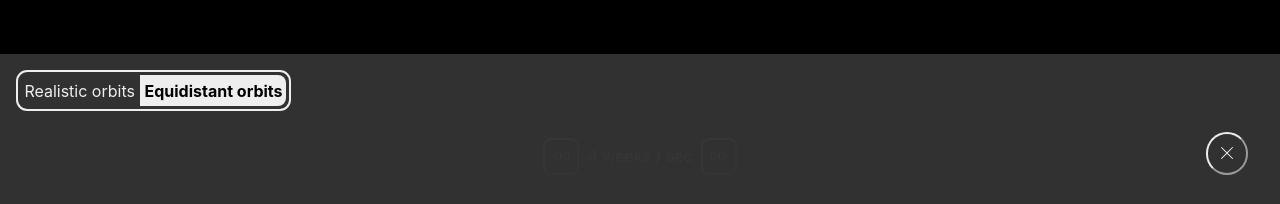
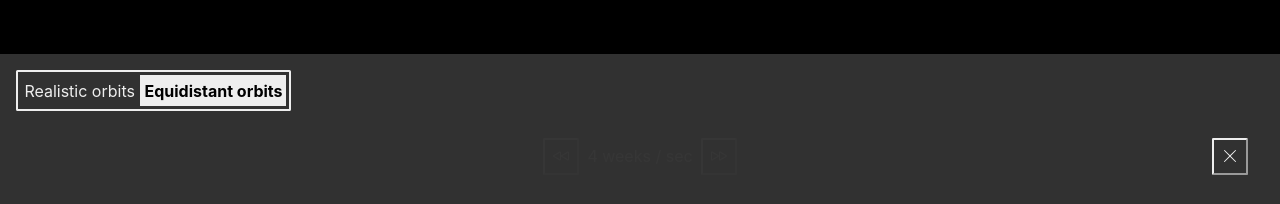
Before and after one commit to spicalous/space-viz, a Vue app: page / in a window 1280 px wide. Both pictures are taken after a click on the button 1226 px from the left and 746 px from the top of the page. Shown: the part 593-797 px from the top of the page. Built offline with nearby package versions, Linux system fonts and the light colour scheme; the HTML template or start-up script is replaced by a standard one.

Commit message:
square ui

```diff
--- a/src/assets/main.css
+++ b/src/assets/main.css
@@ -32,6 +32,8 @@ button {
   pointer-events: auto;
   cursor: pointer;
   display: inline-block;
+  padding: 0.5rem;
+  border-radius: 0.1rem;
   background-color: transparent;
   color: var(--button-text-colour);
   border-color: var(--button-border-colour);
--- a/src/components/TextToggle.vue
+++ b/src/components/TextToggle.vue
@@ -31,7 +31,7 @@
   .text-toggle {
     display: inline-block;
     border: solid 2px;
-    border-radius: 0.7rem;
+    border-radius: 0.1rem;
     border-color: var(--text-toggle-border-colour);
     padding: 0.2rem;
 
@@ -46,13 +46,9 @@
         background-color: var(--text-toggle-active-bg-colour);
       }
       &:first-child {
-        border-top-left-radius: 0.5rem;
-        border-bottom-left-radius: 0.5rem;
         padding-right: 0.3rem;
       }
       &:last-child {
-        border-top-right-radius: 0.5rem;
-        border-bottom-right-radius: 0.5rem;
         padding-left: 0.3rem;
       }
     }
--- a/src/components/UserControlsContainer.vue
+++ b/src/components/UserControlsContainer.vue
@@ -99,11 +99,6 @@
     position: fixed;
     bottom: 2rem;
     right: 2rem;
-
-    button {
-      border-radius: 2rem;
-      padding: 0.7rem;
-    }
   }
 
   .speed-controls {
@@ -111,11 +106,6 @@
     width: 100%;
     text-align: center;
     margin-bottom: 2rem;
-
-    button {
-      padding: 0.5rem;
-      border-radius: 0.5rem;
-    }
 
     span {
       display: inline-block;
```
Also changed, not shown: 1 other file (tests, documents, lock files or other folders).
